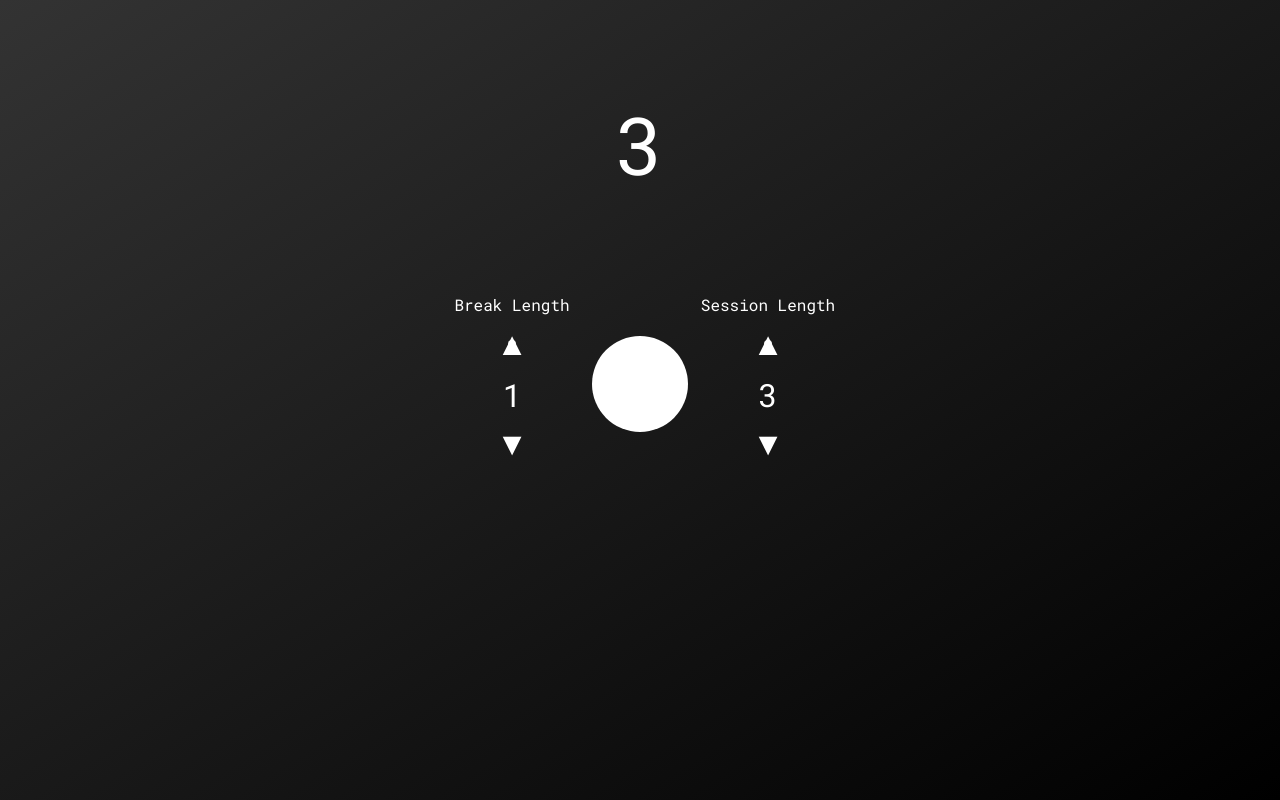
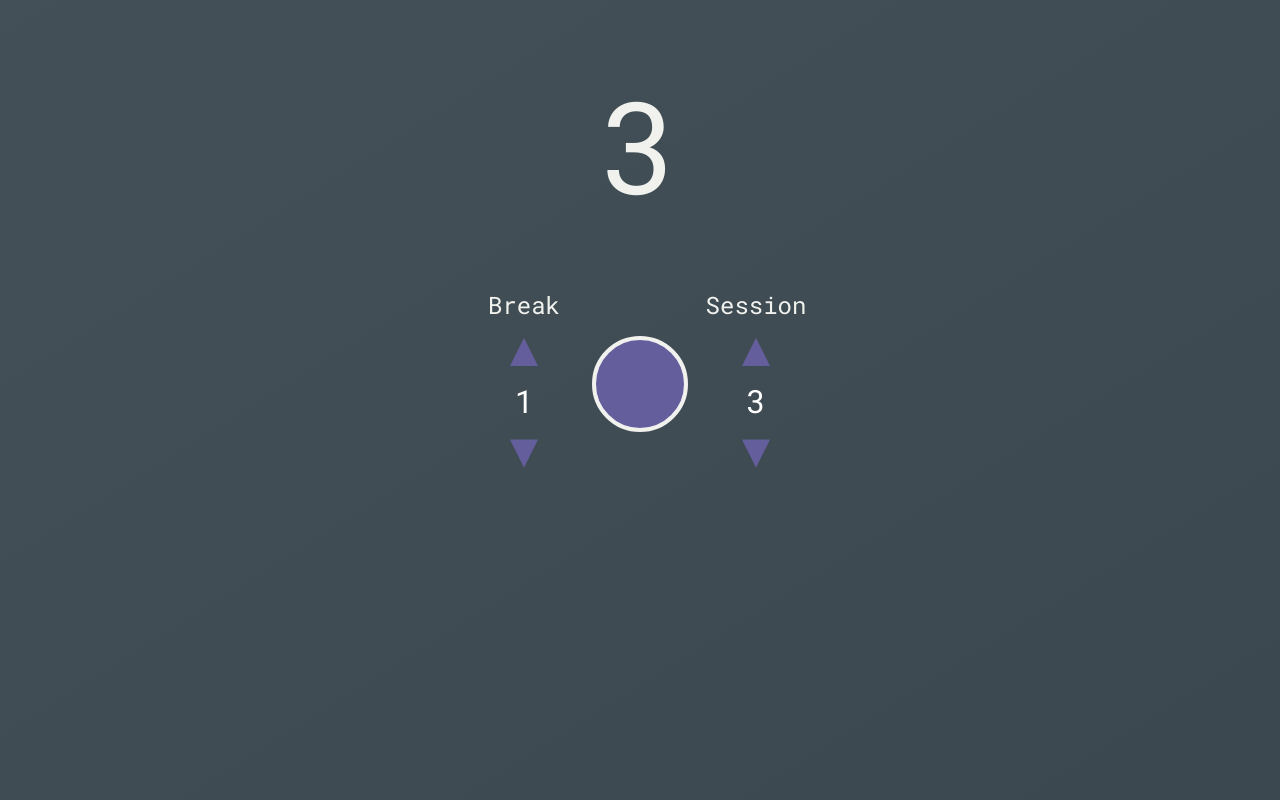
Before and after one commit to EricSnell/pomodoro-clock, a website: page index.html in a window 1280 px wide. Shown: the top 800 px of the page. Drawn offline with Linux system fonts and the light colour scheme.

Commit message:
styling update -- break/sessions cannot go below 1

```diff
--- a/index.html
+++ b/index.html
@@ -13,12 +13,12 @@
 <body>
 
   <div class="container">
-
+    <main class="main">
       <div class="timer">00:00:00</div>
 
       <div class="settings">
         <div class="controls">
-        <span class="controls__header">Break Length</span>
+          <span class="controls__header">Break</span>
           <button class="controls__btn btn--up" id="break-increase">&#9650;</button>
           <span class="controls__display" id="break-display"></span>
           <button class="controls__btn btn--down" id="break-decrease">&#9660;</button>
@@ -27,14 +27,14 @@
         <button class="timer-btn"></button>
 
         <div class="controls">
-        <span class="controls__header">Session Length</span>
+          <span class="controls__header">Session</span>
           <button class="controls__btn btn--up" id="session-increase">&#9650;</button>
           <span class="controls__display" id="session-display"></span>
           <button class="controls__btn btn--down" id="session-decrease">&#9660;</button>
         </div>
 
       </div>
-
+    </main>
   </div>
   <div id="progress"></div>
   <script src="js/app.js"></script>
--- a/js/app.js
+++ b/js/app.js
@@ -30,7 +30,7 @@
           updateState({ breakLength: newState, currentCount: null });
           break;
         case 'break-decrease':
-          newState = state.breakLength > 0 ? state.breakLength - 1 : 0;
+          newState = state.breakLength > 1 ? state.breakLength - 1 : 1;
           updateState({ breakLength: newState, currentCount: null });
           break;
         case 'session-increase':
@@ -38,7 +38,7 @@
           updateState({ sessionLength: newState, currentCount: null });
           break;
         case 'session-decrease':
-          newState = state.sessionLength > 0 ? state.sessionLength - 1 : 0;
+          newState = state.sessionLength > 1 ? state.sessionLength - 1 : 1;
           updateState({ sessionLength: newState, currentCount: null })
           break;
         default:
--- a/sass/styles.scss
+++ b/sass/styles.scss
@@ -1,3 +1,11 @@
+:root {
+  --background: linear-gradient(to bottom right, #435058, #3C484F);
+  --font-color: #F1F2EE;
+  --btn-color: #645E9D;
+  --progress-bar: linear-gradient(to bottom left, #DCF763, #C6DE59);
+  --hover-color: #99D5C9;
+}
+
 * {
   margin: 0;
   padding: 0;
@@ -19,7 +27,7 @@ body {
   height: 100%;
   font-size: 62.5%;
   font-family: 'Roboto Mono', monospace;
-  background-image: linear-gradient(to bottom right, #333, #000);
+  background-image: var(--background);
 }
 
 button {
@@ -28,16 +36,21 @@ button {
   outline: none;
 }
 
+.container {
+  width: 100%;
+  height: 100%;
+  display: flex;
+  justify-content: center;
 
+}
 
-
-.container {
+.main {
+  flex: 1;
   display: flex;
   flex-direction: column;
-  width: 26rem;
+  max-width: 23rem;
   height: 30rem;
-  margin: 0 auto;
-  color: #fff;
+  color: var(--font-color);
 }
 
 .timer {
@@ -45,7 +58,7 @@ button {
   display: flex;
   justify-content: center;
   align-items: center;
-  font-size: 5rem;
+  font-size: 8rem;
 }
 
 .settings {
@@ -64,20 +77,20 @@ button {
 
   &__header {
     text-align: center;
-    font-size: 1rem;
+    font-size: 1.5rem;
   }
 
   &__btn {
     flex: 0 30%;
     width: 3rem;
     background: transparent;
-    font-size: 2rem;
-    color: #fff;
+    font-size: 3rem;
+    color: var(--btn-color);
     transition: all .4s;
     position: relative;
 
     &:hover {
-      color: aqua;
+      color: var(--hover-color);
     }
 
     &::after {
@@ -117,35 +130,36 @@ button {
   border-radius: 20rem;
   width: 6rem;
   height: 6rem;
-  background: #fff;
+  background: var(--btn-color);;
   transition: all .4s;
+  border: .3rem solid var(--font-color);
 
   &:hover {
-    background: aqua;
+    background: var(--hover-color);
   }
 }
 
 #progress {
   width: 100%;
   height: 100%;
-  background-image: linear-gradient(to bottom left, #FF7E03, #FFBB05);
+  background-image: var(--progress-bar);
   position: absolute;
   top: 100%;
   z-index: -9999;
-  transition: all .8s linear;
+  transition: all 1s linear;
 }
 
 
 @keyframes circleglow {
   0% {
-    width: .5rem;
-    height: .5rem;
+    width: .8rem;
+    height: .8rem;
     opacity: 1;
   }
 
   100% {
-    width: 4.5rem;
-    height: 4.5rem;
+    width: 5.5rem;
+    height: 5.5rem;
     opacity: 0;
   }
 }
```
Also changed, not shown: css/style.css. Lines whose indentation alone changed are shown as unchanged.
